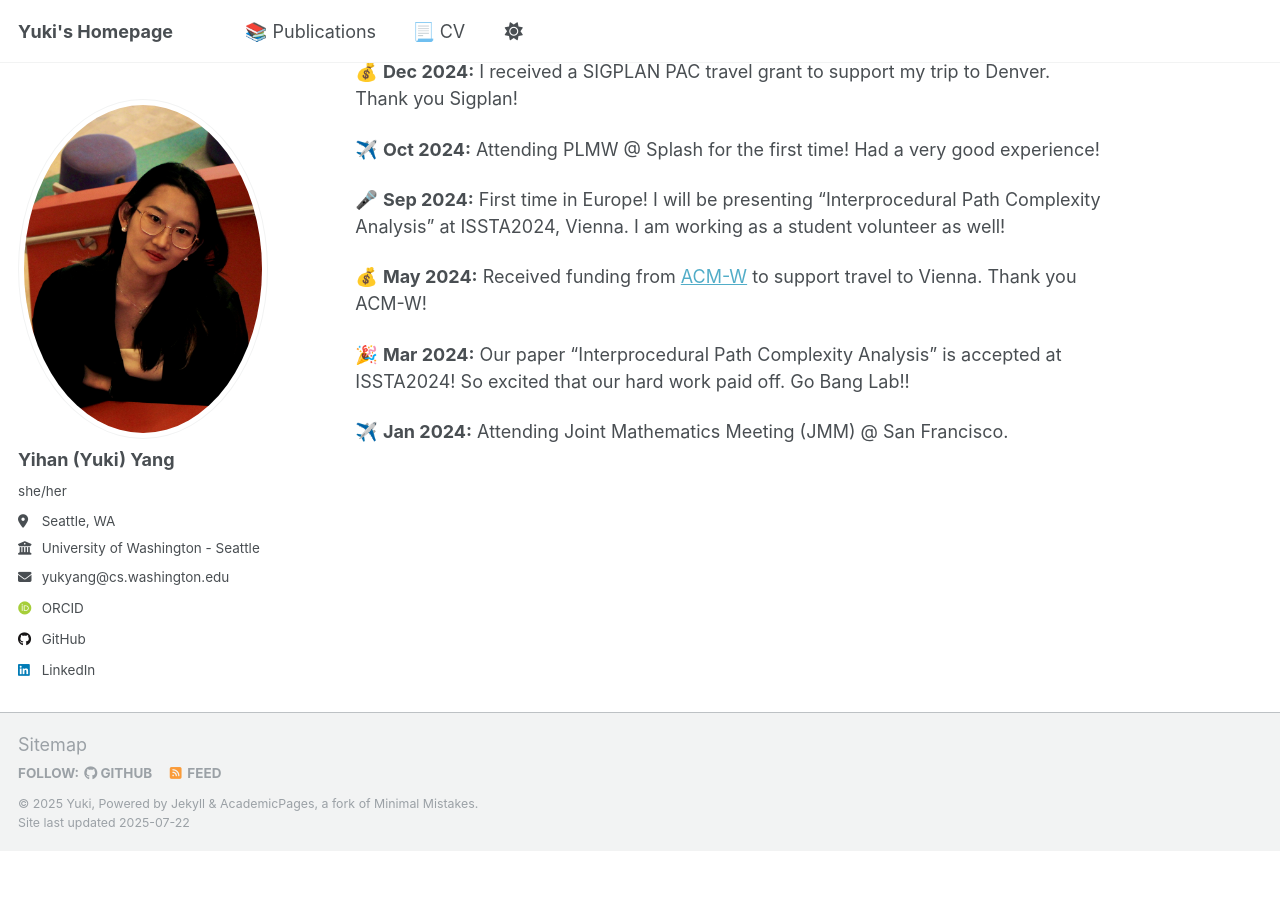
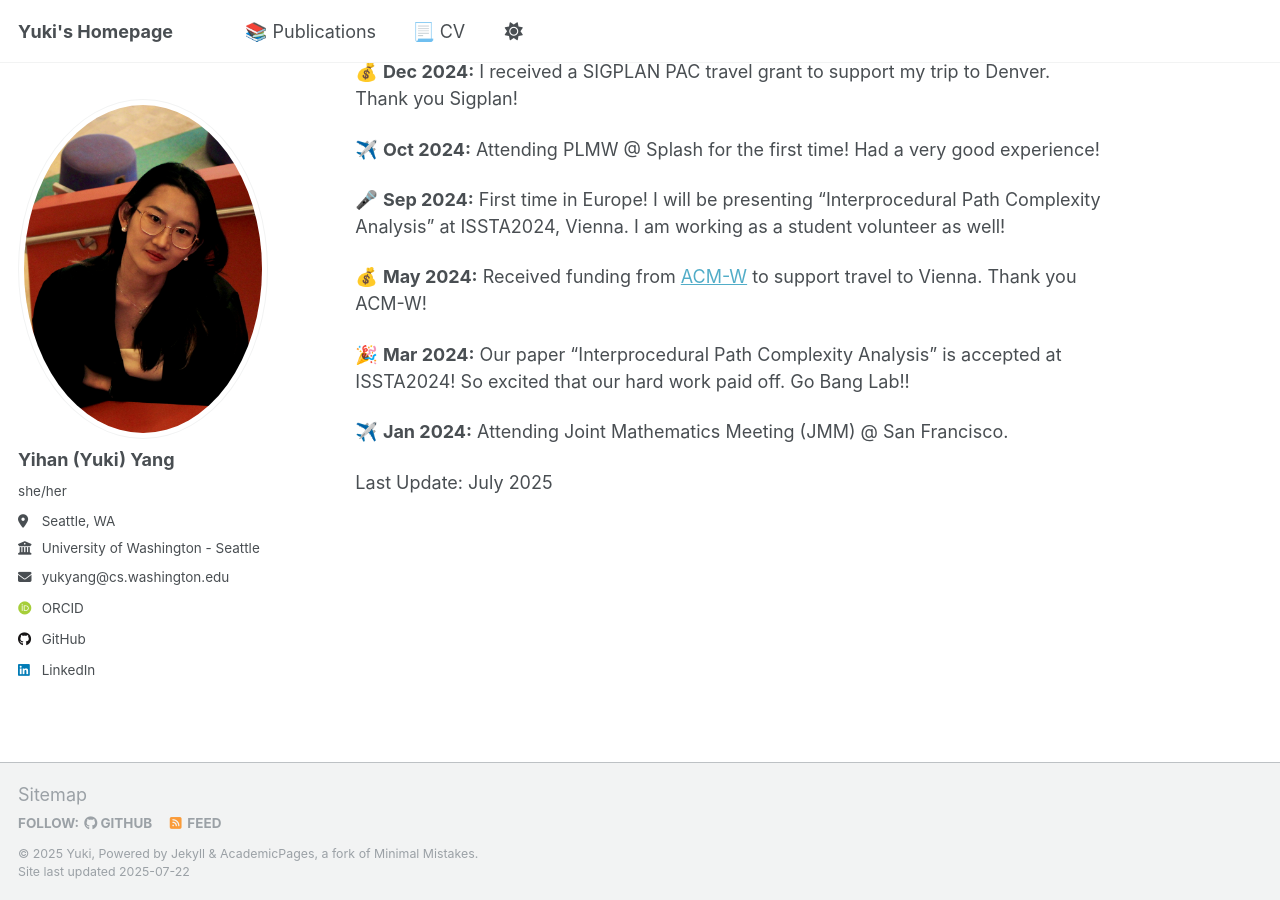
Before and after one commit to YukiYang31/yukiyang31.github.io, a Jekyll site: the page built from _pages/about.md, in a window 1280 px wide and 900 px high, scrolled down 966 px. Built offline with Jekyll 4.4.1, drawn with Linux system fonts in a browser that asks for light colours; emoji names are drawn with the system emoji font; some web fonts are replaced; a script that is not in the unit is left out; before the commit the page ends 1816 px from its top, so only the background shows below that.

Commit message:
added last updated

```diff
--- a/_pages/about.md
+++ b/_pages/about.md
@@ -36,3 +36,7 @@ News!
 🎉 **Mar 2024:** Our paper "Interprocedural Path Complexity Analysis" is accepted at ISSTA2024! So excited that our hard work paid off. Go Bang Lab!!
 
 ✈️ **Jan 2024:** Attending Joint Mathematics Meeting (JMM) @ San Francisco.
+
+
+
+Last Update: July 2025
```
